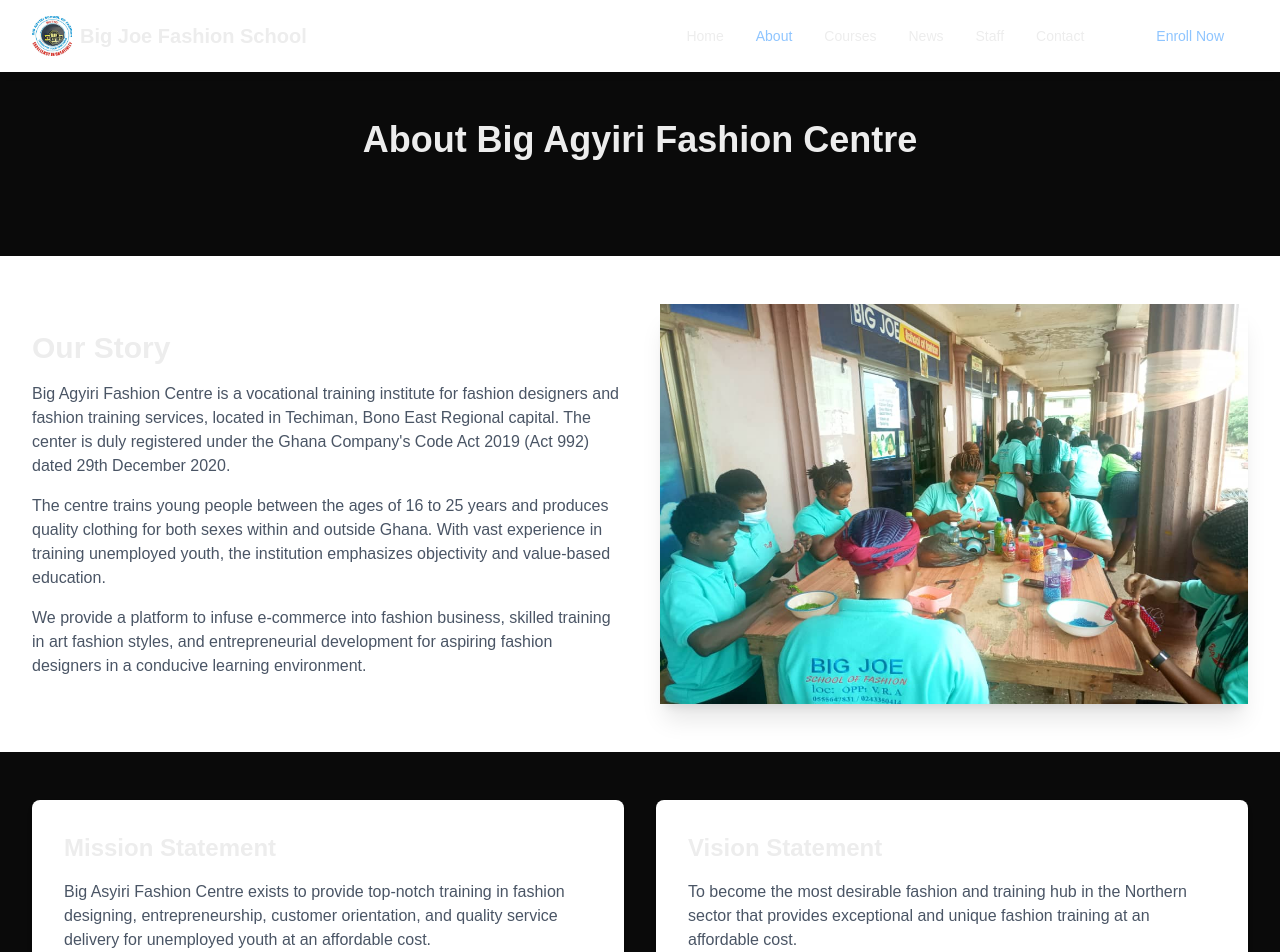
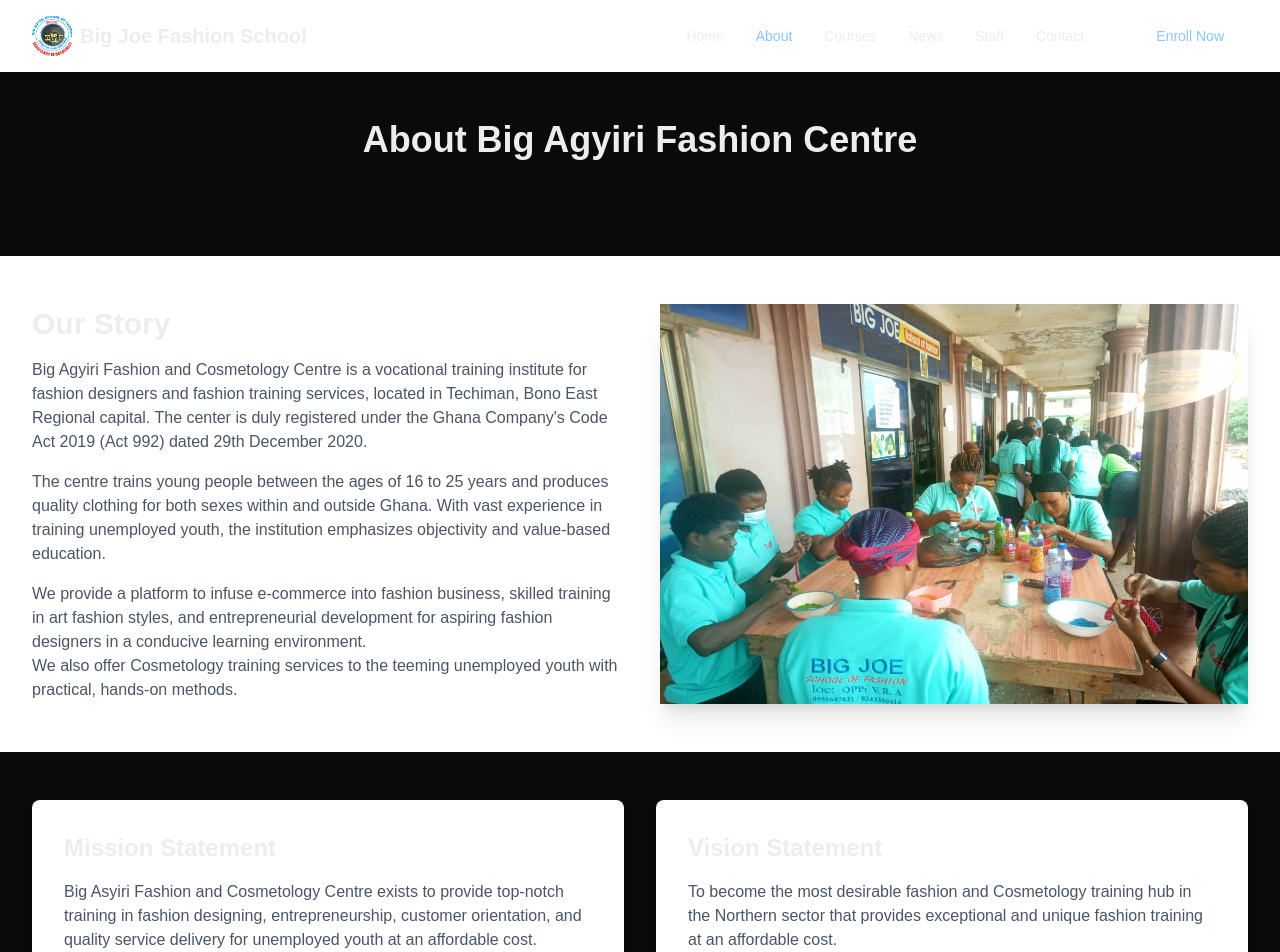
Before and after one commit to Rafik-coder/bigjoefashionschool-agyiri, a Next.js app: page /about in a window 1280 px wide. Shown: the top 952 px of the page. Built offline with nearby package versions, Linux system fonts and the light colour scheme.

Commit message:
Modified Videos

```diff
--- a/app/about/page.tsx
+++ b/app/about/page.tsx
@@ -36,7 +36,7 @@
                 Our Story
               </h2>
               <p className="text-gray-600 mb-4">
-                Big Agyiri Fashion Centre is a vocational training institute for
+                Big Agyiri Fashion and Cosmetology Centre is a vocational training institute for
                 fashion designers and fashion training services, located in
                 Techiman, Bono East Regional capital. The center is duly
                 registered under the Ghana Company's Code Act 2019 (Act 992)
@@ -55,34 +55,19 @@
                 entrepreneurial development for aspiring fashion designers in a
                 conducive learning environment.
               </p>
+              <p className="text-gray-600">
+                We also offer Cosmetology training services to the teeming unemployed youth with
+                practical, hands-on methods.
+              </p>
             </div>
 
             <div className="h-[400px] relative bg-gray-300 rounded-lg shadow-xl flex items-center justify-center">
               <Image
                 src="/images/IMG-20250330-WA0079.jpg"
                 alt="about-img"
-                // width={100}
-                // height={100}
                 fill
-                // objectFit="cover"
                 className="w-24 h-24 object-fit-cover text-gray-400"
               />
-              {
-                // <svg
-                //   className="h-24 w-24 text-gray-400"
-                //   xmlns="http://www.w3.org/2000/svg"
-                //   fill="none"
-                //   viewBox="0 0 24 24"
-                //   stroke="currentColor"
-                // >
-                //   <path
-                //     strokeLinecap="round"
-                //     strokeLinejoin="round"
-                //     strokeWidth={1}
-                //     d="M4 16l4.586-4.586a2 2 0 012.828 0L16 16m-2-2l1.586-1.586a2 2 0 012.828 0L20 14m-6-6h.01M6 20h12a2 2 0 002-2V6a2 2 0 00-2-2H6a2 2 0 00-2 2v12a2 2 0 002 2z"
-                //   />
-                // </svg>
-              }
             </div>
           </div>
         </div>
@@ -96,7 +81,7 @@
                 Mission Statement
               </h3>
               <p className="text-gray-600">
-                Big Asyiri Fashion Centre exists to provide top-notch training
+                Big Asyiri Fashion and Cosmetology Centre exists to provide top-notch training
                 in fashion designing, entrepreneurship, customer orientation,
                 and quality service delivery for unemployed youth at an
                 affordable cost.
@@ -108,7 +93,7 @@
                 Vision Statement
               </h3>
               <p className="text-gray-600">
-                To become the most desirable fashion and training hub in the
+                To become the most desirable fashion and Cosmetology training hub in the
                 Northern sector that provides exceptional and unique fashion
                 training at an affordable cost.
               </p>
--- a/app/courses/page.tsx
+++ b/app/courses/page.tsx
@@ -20,9 +20,9 @@
               Training Focus
             </h2>
             <p className="text-gray-600 max-w-3xl">
-              At Big Agyiri Fashion Centre, we offer comprehensive training
+              At Big Agyiri Fashion and Cosmetology Centre, we offer comprehensive training
               programs designed to equip students with both technical skills and
-              business knowledge needed to succeed in the fashion industry. Our
+              business knowledge needed to succeed in the fashion and Cosmetology industry. Our
               courses are crafted with a focus on practical, hands-on learning
               and industry relevance.
             </p>
--- a/app/page.tsx
+++ b/app/page.tsx
@@ -32,8 +32,8 @@
                 About Our Centre
               </h2>
               <p className="mt-4 text-gray-600">
-                Big Joe Fashion School is a vocational training institute for
-                fashion designers and fashion training services, located in
+                Big Joe Fashion and Cosmetology School is a vocational training institute for
+                fashion designers, fashion training services and Cosmetology training services, located in
                 Techiman, Bono East Regional capital.
               </p>
 
@@ -43,7 +43,7 @@
                     Mission
                   </h3>
                   <p className="mt-1 text-gray-600">
-                    Big Joe Fashion School exists to provide top-notch training
+                    Big Joe Fashion and Cosmetology School exists to provide top-notch training
                     in fashion designing, entrepreneurship, customer
                     orientation, and quality service delivery for unemployed
                     youth at an affordable cost.
@@ -55,7 +55,7 @@
                     Vision
                   </h3>
                   <p className="mt-1 text-gray-600">
-                    To become the most desirable fashion and training hub in the
+                    To become the most desirable fashion and Cosmetology training hub in the
                     Northern sector that provides exceptional and unique fashion
                     training at an affordable cost.
                   </p>
@@ -81,9 +81,6 @@
                   fill
                   className="w-16 h-16 object-fit-cover text-gray-400"
                 />
-                {/* <svg className="h-16 w-16 text-gray-400" xmlns="http://www.w3.org/2000/svg" fill="none" viewBox="0 0 24 24" stroke="currentColor">
-                  <path strokeLinecap="round" strokeLinejoin="round" strokeWidth={1} d="M4 16l4.586-4.586a2 2 0 012.828 0L16 16m-2-2l1.586-1.586a2 2 0 012.828 0L20 14m-6-6h.01M6 20h12a2 2 0 002-2V6a2 2 0 00-2-2H6a2 2 0 00-2 2v12a2 2 0 002 2z" />
-                </svg> */}
               </div>
               <div className="h-64 bg-gray-300 relative overflow-hidden rounded-lg shadow-md mt-8 flex items-center justify-center">
                 <Image
@@ -92,9 +89,6 @@
                   fill
                   className="w-16 h-16 object-fit-cover text-gray-400"
                 />
-                {/* <svg className="h-16 w-16 text-gray-400" xmlns="http://www.w3.org/2000/svg" fill="none" viewBox="0 0 24 24" stroke="currentColor">
-                  <path strokeLinecap="round" strokeLinejoin="round" strokeWidth={1} d="M4 16l4.586-4.586a2 2 0 012.828 0L16 16m-2-2l1.586-1.586a2 2 0 012.828 0L20 14m-6-6h.01M6 20h12a2 2 0 002-2V6a2 2 0 00-2-2H6a2 2 0 00-2 2v12a2 2 0 002 2z" />
-                </svg> */}
               </div>
               <div className="h-64 bg-gray-300 relative overflow-hidden rounded-lg shadow-md flex items-center justify-center">
                 <Image
@@ -103,9 +97,6 @@
                   fill
                   className="w-16 h-16 object-fit-cover text-gray-400"
                 />
-                {/* <svg className="h-16 w-16 text-gray-400" xmlns="http://www.w3.org/2000/svg" fill="none" viewBox="0 0 24 24" stroke="currentColor">
-                  <path strokeLinecap="round" strokeLinejoin="round" strokeWidth={1} d="M4 16l4.586-4.586a2 2 0 012.828 0L16 16m-2-2l1.586-1.586a2 2 0 012.828 0L20 14m-6-6h.01M6 20h12a2 2 0 002-2V6a2 2 0 00-2-2H6a2 2 0 00-2 2v12a2 2 0 002 2z" />
-                </svg> */}
               </div>
               <div className="h-64 bg-gray-300 relative overflow-hidden rounded-lg shadow-md mt-8 flex items-center justify-center">
                 <Image
@@ -114,9 +105,6 @@
                   fill
                   className="w-16 h-16 object-fit-cover text-gray-400"
                 />
-                {/* <svg className="h-16 w-16 text-gray-400" xmlns="http://www.w3.org/2000/svg" fill="none" viewBox="0 0 24 24" stroke="currentColor">
-                  <path strokeLinecap="round" strokeLinejoin="round" strokeWidth={1} d="M4 16l4.586-4.586a2 2 0 012.828 0L16 16m-2-2l1.586-1.586a2 2 0 012.828 0L20 14m-6-6h.01M6 20h12a2 2 0 002-2V6a2 2 0 00-2-2H6a2 2 0 00-2 2v12a2 2 0 002 2z" />
-                </svg> */}
               </div>
             </div>
           </div>
@@ -130,8 +118,9 @@
         <div>
           <SectionHeading
             title="Programs Galary"
-            subtitle="Explore our gallery showcasing the journey from aspiring novices to accomplished fashion designers."
+            subtitle="Explore our gallery showcasing the journey from aspiring novices to accomplished fashion designers and Cosmetologists."
           />
+          <div className="container mx-auto px-4 sm:px-6 lg:px-8">
             <div className="mt-12 grid grid-cols-2 sm:grid-cols-4 gap-4">
               {Array.from({ length: 8 }, (_, index) => (
                 <div
@@ -149,6 +138,26 @@
               ))}
             </div>
           </div>
+
+          {/* Video Section */}
+          <div className="container mx-auto px-4 sm:px-6 lg:px-8">
+            <div className="mt-12">
+              <SectionHeading
+                title="Video Gallery"
+                subtitle="Watch our videos to get a glimpse of our training programs and facilities."
+              />
+              <div className="grid grid-cols-2 sm:grid-cols-4 gap-4">
+                {
+                  Array.from({ length: 10 }, (_, index) => (
+                    <div className="relative w-full h-[200px] bg-red-300 overflow-hidden rounded-lg shadow-md">
+                      <video src={`/videos/VID-20250330-WA000${index + 1}.mp4`} controls className="w-full h-full object-cover" />
+                    </div>
+                  ))
+                }
+              </div>
+            </div>
+          </div>
+        </div>
       </section>
 
       {/* Courses Preview */}
@@ -156,7 +165,7 @@
         <div className="container mx-auto px-4 sm:px-6 lg:px-8">
           <SectionHeading
             title="Our Training Programs"
-            subtitle="Comprehensive training programs designed to transform novices into professional fashion designers."
+            subtitle="Comprehensive training programs designed to transform novices into professional fashion designers and Cosmetologists."
           />
 
           <div className="grid md:grid-cols-2 lg:grid-cols-3 gap-8">
@@ -197,7 +206,7 @@
         <div className="container mx-auto px-4 sm:px-6 lg:px-8">
           <SectionHeading
             title="Latest News & Events"
-            subtitle="Stay updated with the latest happenings at Big Agyiri Fashion Centre."
+            subtitle="Stay updated with the latest happenings at Big Agyiri Fashion and Cosmetology Centre."
           />
 
           <div className="grid md:grid-cols-2 lg:grid-cols-3 gap-8">
--- a/components/layout/Footer.tsx
+++ b/components/layout/Footer.tsx
@@ -26,7 +26,7 @@
               </span>
             </div>
             <p className="text-black/70">
-              Providing top-notch fashion education and training for the youth
+              Providing top-notch fashion and Cosmetology education and training for the youth
               in Ghana since 1998.
             </p>
             <div className="mt-4 flex gap-4">
--- a/data/staff.ts
+++ b/data/staff.ts
@@ -4,7 +4,7 @@
   // Leadership
   {
     id: 1,
-    name: "Mr Agyiri Mohammed Junior",
+    name: "AGYIRI MOHAMMED JUNIOR",
     phone: "055 564 7831",
     title: "Founder & Director",
     department: "Administration",
```
Also changed, not shown: app/contact/page.tsx (+9 -4 lines). Lines whose indentation alone changed are shown as unchanged.
